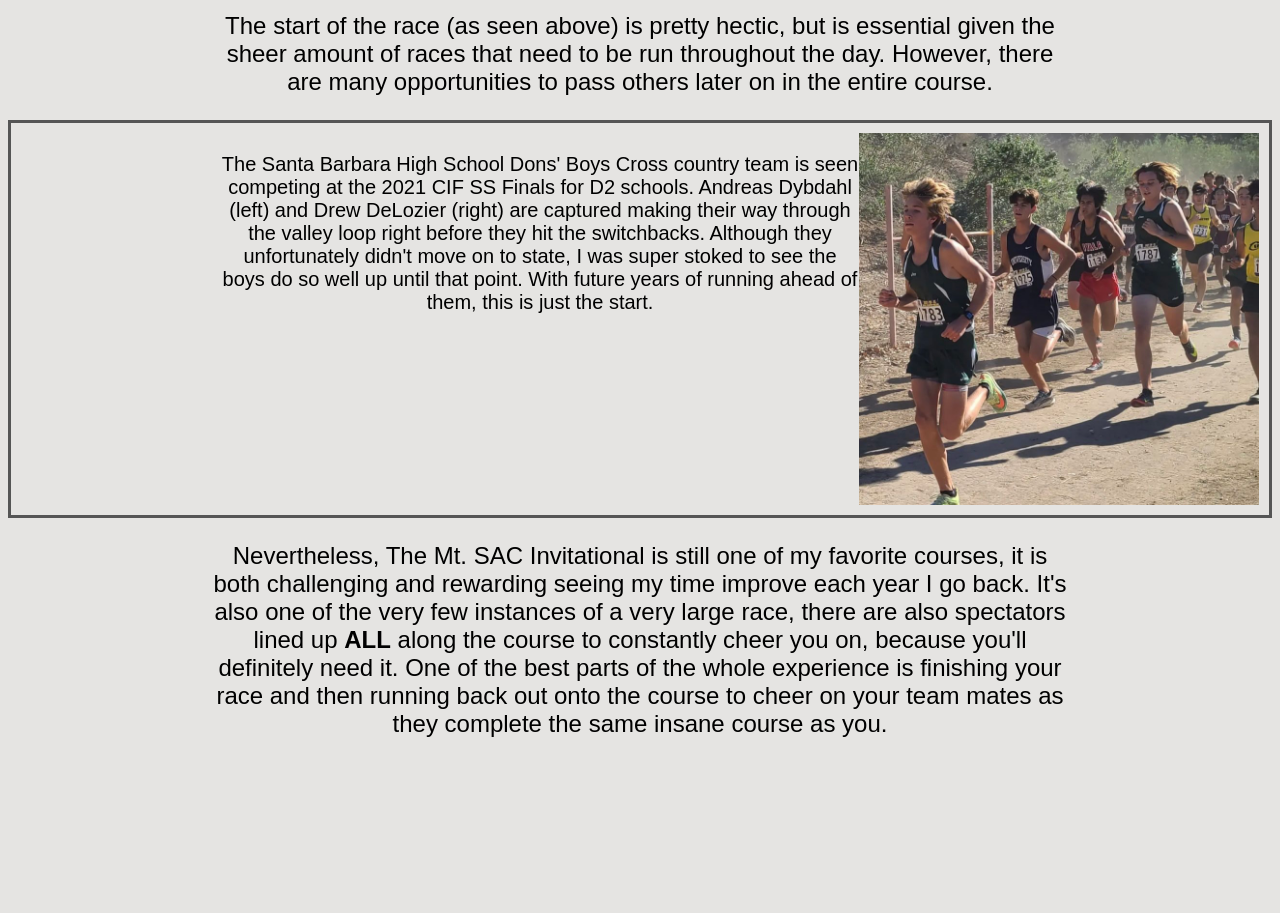
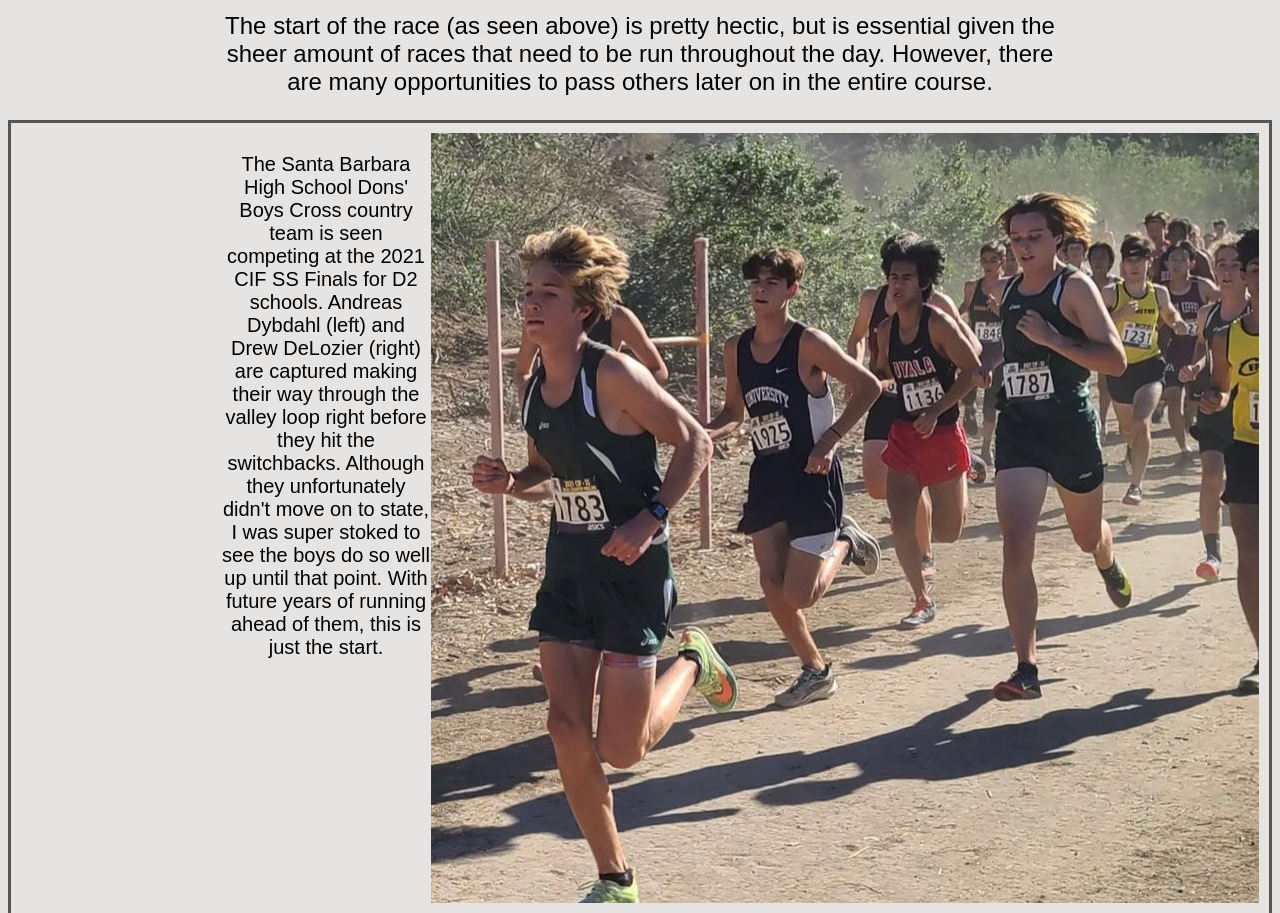
Before and after one commit to JackGarza04/Web-Page, a plain HTML site: page index.html in a window 1280 px wide. Shown: the part 1400-2313 px from the top of the page. Before the commit the page ends 2238 px from the top, so only its background shows below. Drawn offline with Linux system fonts and the light colour scheme.

Commit message:
Update index.html

```diff
--- a/index.html
+++ b/index.html
@@ -27,7 +27,7 @@
 			The start of the race (as seen above) is pretty hectic, but is essential given the sheer amount of races that need to be run throughout the day. However, there are many opportunities to pass others later on in the entire course.
 		</p>
 		<div class="clearfix">
-			<img class="floatright" src="sbhsFinals.jpg" alt="SBHS Dons at CIF SS Finals 2021" width="400">
+			<img class="floatright" src="sbhsFinals.jpg" alt="SBHS Dons at CIF SS Finals 2021">
 			<p class="boxtext">
 				The Santa Barbara High School Dons' Boys Cross country team is seen competing at the 2021 CIF SS Finals for D2 schools. Andreas Dybdahl (left) and Drew DeLozier (right) are captured making their way through the valley loop right before they hit the switchbacks. Although they unfortunately didn't move on to state, I was super stoked to see the boys do so well up until that point. With future years of running ahead of them, this is just the start.
 			</p> <!-- format the text in the box specifically-->
```
